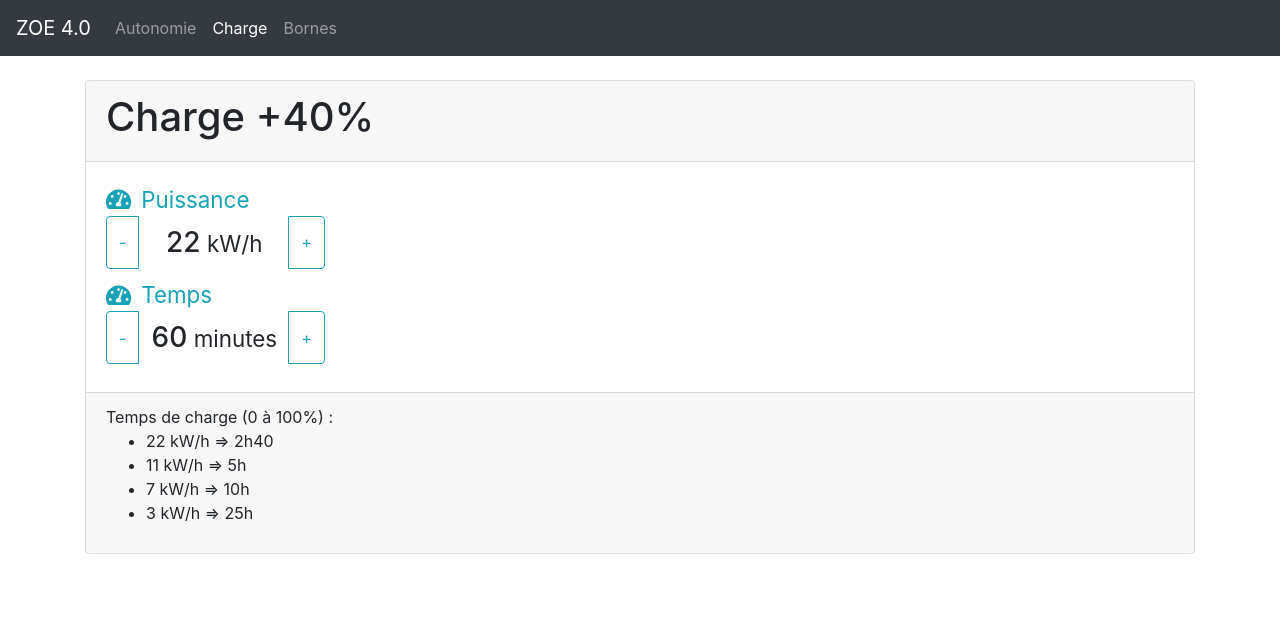
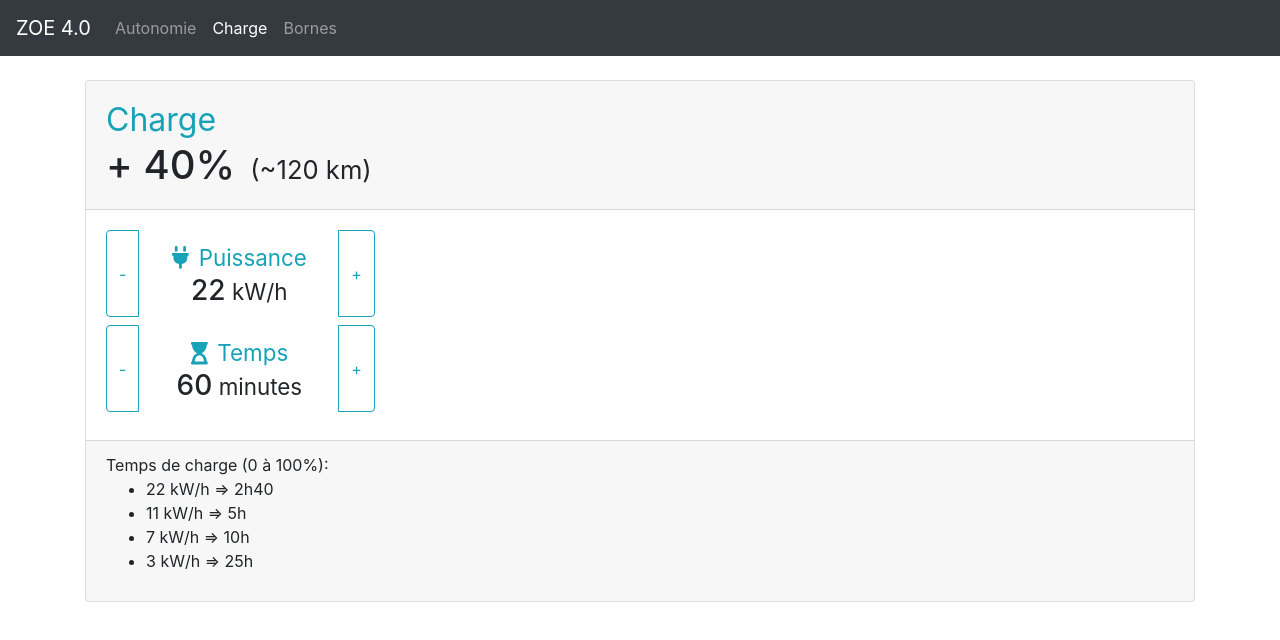
Before and after one commit to philippe-nougaillon/relax-en-zoe, a React (Create React App) app: page /charge in a window 1280 px wide. Shown: the top 640 px of the page. Built offline with nearby package versions, Linux system fonts and the light colour scheme.

Commit message:
design fix

```diff
--- a/src/components/Charge.js
+++ b/src/components/Charge.js
@@ -1,7 +1,7 @@
 import React from 'react';
 import { connect } from 'react-redux';
 
-import { faTachometerAlt, faTemperatureHigh } from '@fortawesome/free-solid-svg-icons';
+import { faPlug, faHourglassStart } from '@fortawesome/free-solid-svg-icons';
 import CustomButtonBox from './CustomButtonBox';
 
 import { doPowerUP } from '../actions/powerUp';
@@ -34,12 +34,17 @@
             <div className="card">
                 <div className="card-header">
                     <h1>
-                        Charge +{ charge | 0 }%
+                        <small className="text-info">Charge</small>
+                        <br />
+                         + { charge | 0 }%
+                        <small><small style={{ marginLeft: 15 }}>
+                            (~{ (300 * charge) / 100 | 0 } km)
+                        </small></small>
                     </h1>
                 </div>
                 <div className="card-body">
                     <CustomButtonBox
-                        icon={ faTachometerAlt }
+                        icon={ faPlug }
                         value={ power }
                         unit=" kW/h"
                         onClickUP  ={ onPowerUP }
@@ -48,7 +53,7 @@
                     </CustomButtonBox>
 
                     <CustomButtonBox
-                        icon={ faTachometerAlt }
+                        icon={ faHourglassStart }
                         value={ minutes }
                         unit=" minutes"
                         onClickUP  ={ onTimeUP }
@@ -58,7 +63,7 @@
 
                 </div>
                 <div className="card-footer">
-                    Temps de charge (0 à 100%) :
+                    Temps de charge (0 à 100%):
                     <ul>
                         <li>22 kW/h => 2h40</li>
                         <li>11 kW/h => 5h</li>
--- a/src/components/CustomButtonBox.js
+++ b/src/components/CustomButtonBox.js
@@ -6,18 +6,22 @@
 
 class CustomButtonBox extends Component {
     render() {
+
         const { children, value, unit, icon, onClickUP, onClickDOWN} = this.props;
+
         return (
             <h3>
-                <small className="text-info">
-                    <FontAwesomeIcon icon={ icon } style={{ marginRight: 10 }} />
-                    { children }
-                </small>
-                <br />
                 <div className="btn-group">
                     <CustomButton onClick={ onClickDOWN } >-</CustomButton>
 
-                    <span style={{ padding: 10, width: 150, textAlign: "center"}}>
+                    <span style={{ padding: 10, width: 200, textAlign: "center"}}>
+                        <span className="text-info">
+                            <small>
+                                <FontAwesomeIcon icon={ icon } style={{ marginRight: 10 }} />
+                                { children }
+                            </small>
+                        </span>
+                        <br />
                         { value }
                         <small>{ unit }</small>
                     </span>
--- a/src/components/CustomSwitchBox.js
+++ b/src/components/CustomSwitchBox.js
@@ -5,30 +5,34 @@
 
 class CustomSwitchBox extends Component {
     render() {
+
         const { children, label, value, onChange } = this.props;
+
         return (
-            <div>
             <h3>
-                    <small className="text-info">
+                <div className="btn-group">
+                    <span style={{ padding: 10, width: 250, textAlign: "center"}}>
+                        <span className="text-info">
+                            <small>
                                 <FontAwesomeIcon icon={ faSun } style={{ marginRight: 10 }} />
                                 { label }
                             </small>
+                        </span>
                         <br />
 
-                    <div className="custom-control custom-switch"
-                        style={{ marginLeft: 85 }} >
                         <input type="checkbox"
                                 className="custom-control-input"
                                 id="switch1"
                                 checked={ value }
                                 onChange={ onChange }
                         />
+
                         <label className="custom-control-label" htmlFor="switch1">
-                            <small>{ children }</small>
+                            { value ? "on" : "off" }
                         </label>
+                    </span>
                 </div>
             </h3>
-            </div>
         );
     }
 }
--- a/src/components/Footer.js
+++ b/src/components/Footer.js
@@ -5,7 +5,7 @@
         <div className="card-footer">
             <pre>
                 * Autonomie estimée<br />
-                <a href="https://github.com/philippe-nougaillon/AutonomieZoe_ReactRedux">Code source</a>
+                {/* <a href="https://github.com/philippe-nougaillon/AutonomieZoe_ReactRedux">Code source</a> */}
             </pre>
         </div>
     );
--- a/src/index.js
+++ b/src/index.js
@@ -13,4 +13,4 @@
 // If you want your app to work offline and load faster, you can change
 // unregister() to register() below. Note this comes with some pitfalls.
 // Learn more about service workers: http://bit.ly/CRA-PWA
-serviceWorker.register();
+serviceWorker.unregister();
```
Lines whose indentation alone changed are shown as unchanged.
